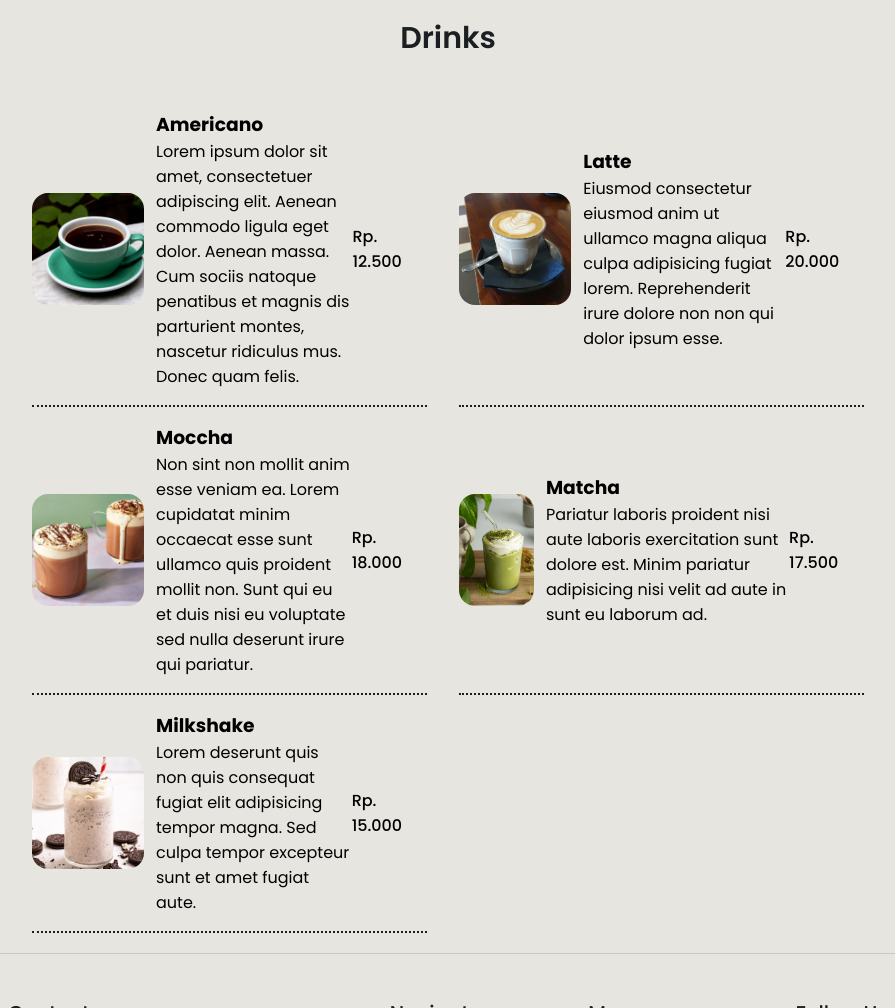
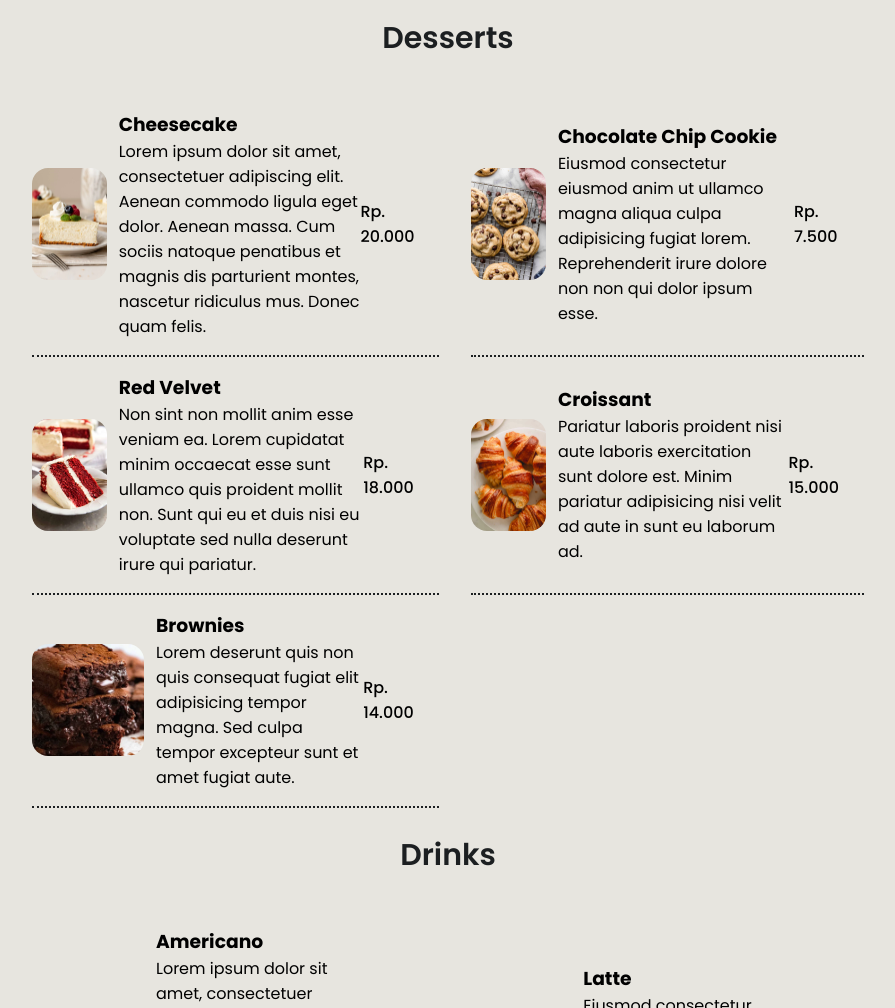
Before and after one commit to DanielHadianto456/lnt-be-study-case-1, a plain HTML site: page index.html in a window 1280 px wide. Shown: the part 1920-2928 px from the top of the page, without its empty margins (192-1087 px from the left). Drawn offline with Linux system fonts and the light colour scheme.

Commit message:
feat: add desserts section

```diff
--- a/index.html
+++ b/index.html
@@ -123,6 +123,87 @@
                 </div>
                 <span class="price">
                   Rp. 32.500
+                </span>
+              </div>
+            </td>
+          </tr>
+        </table>
+      </div>
+      <div class="item">
+        <h2>Desserts</h2>
+        <table>
+          <tr>
+            <td>
+              <div class="product">
+                <div class="details">
+                  <img src="assets/images/products/desserts/dish1.webp" alt="dessert-1">
+                  <div class="text-wrapper">
+                    <h3 class="name">Cheesecake</h3>
+                    <p class="description">Lorem ipsum dolor sit amet, consectetuer adipiscing elit. Aenean commodo ligula eget dolor. Aenean massa. Cum sociis natoque penatibus et magnis dis parturient montes, nascetur ridiculus mus. Donec quam felis.</p>
+                  </div>
+                </div>
+                <span class="price">
+                  Rp. 20.000
+                </span>
+              </div>
+            </td>
+            <td>
+              <div class="product">
+                <div class="details">
+                  <img src="assets/images/products/desserts/dish2.webp" alt="dessert-2">
+                  <div class="text-wrapper">
+                    <h3 class="name">Chocolate Chip Cookie</h3>
+                    <p class="description">Eiusmod consectetur eiusmod anim ut ullamco magna aliqua culpa adipisicing fugiat lorem. Reprehenderit irure dolore non non qui dolor ipsum esse.</p>
+                  </div>
+                </div>
+                <span class="price">
+                  Rp. 7.500
+                </span>
+              </div>
+            </td>
+          </tr>
+          <tr>
+            <td>
+              <div class="product">
+                <div class="details">
+                  <img src="assets/images/products/desserts/dish3.webp" alt="dessert-3">
+                  <div class="text-wrapper">
+                    <h3 class="name">Red Velvet</h3>
+                    <p class="description">Non sint non mollit anim esse veniam ea. Lorem cupidatat minim occaecat esse sunt ullamco quis proident mollit non. Sunt qui eu et duis nisi eu voluptate sed nulla deserunt irure qui pariatur.</p>
+                  </div>
+                </div>
+                <span class="price">
+                  Rp. 18.000
+                </span>
+              </div>
+            </td>
+            <td>
+              <div class="product">
+                <div class="details">
+                  <img src="assets/images/products/desserts/dish4.webp" alt="dessert-4">
+                  <div class="text-wrapper">
+                    <h3 class="name">Croissant</h3>
+                    <p class="description">Pariatur laboris proident nisi aute laboris exercitation sunt dolore est. Minim pariatur adipisicing nisi velit ad aute in sunt eu laborum ad.</p>
+                  </div>
+                </div>
+                <span class="price">
+                  Rp. 15.000
+                </span>
+              </div>
+            </td>
+          </tr>
+          <tr>
+            <td>
+              <div class="product">
+                <div class="details">
+                  <img src="assets/images/products/desserts/dish5.webp" alt="dessert-5">
+                  <div class="text-wrapper">
+                    <h3 class="name">Brownies</h3>
+                    <p class="description">Lorem deserunt quis non quis consequat fugiat elit adipisicing tempor magna. Sed culpa tempor excepteur sunt et amet fugiat aute.</p>
+                  </div>
+                </div>
+                <span class="price">
+                  Rp. 14.000
                 </span>
               </div>
             </td>
```
